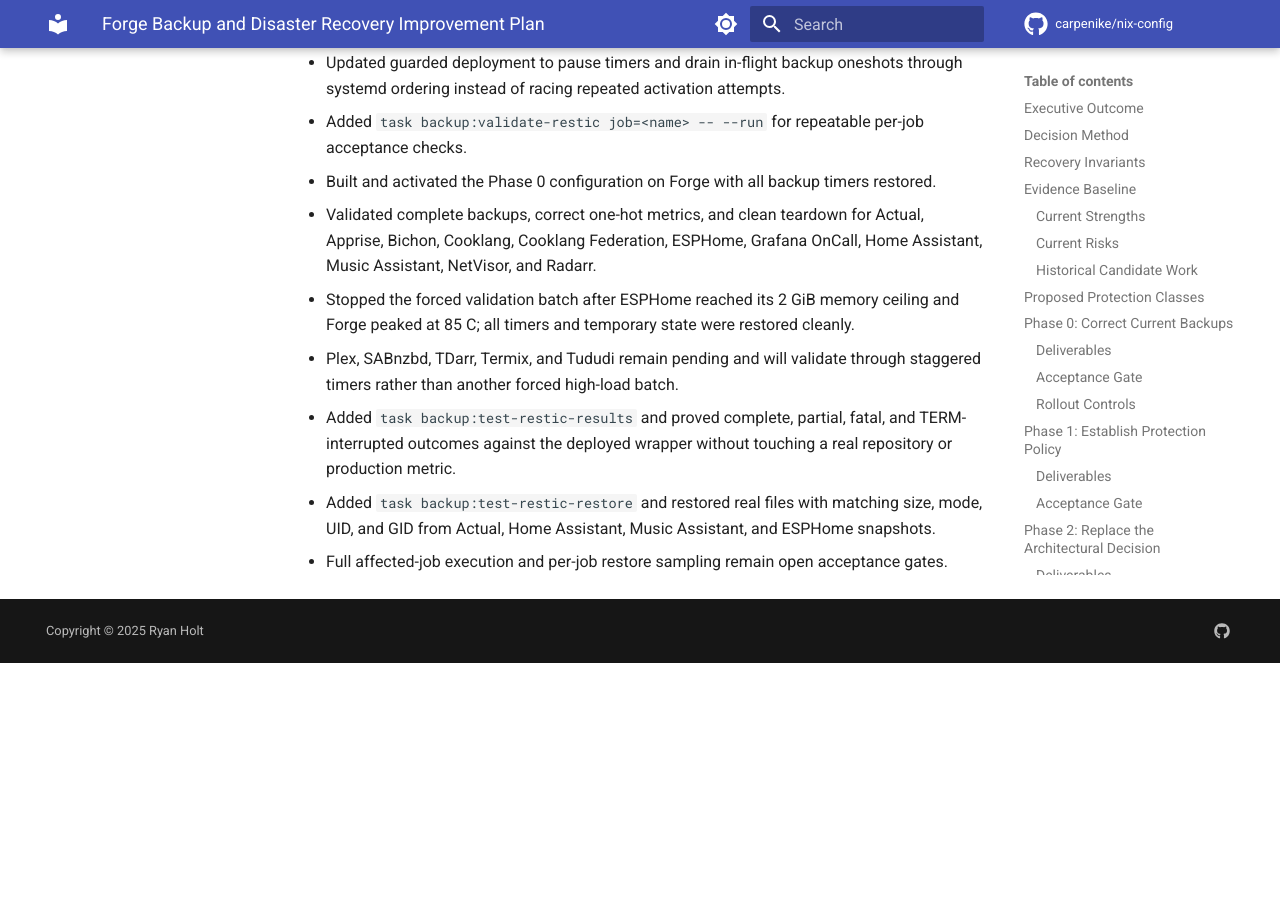
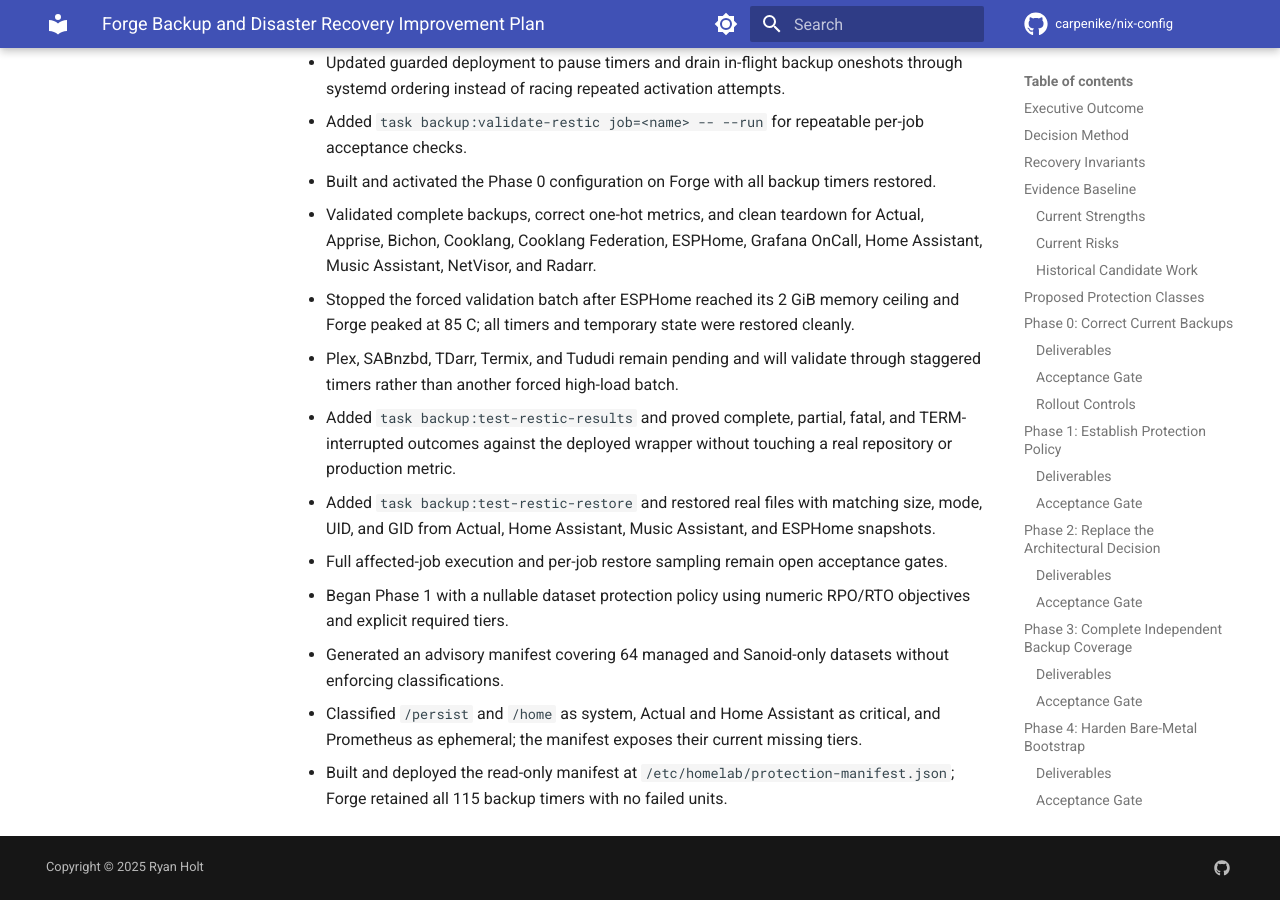
Before and after one commit to carpenike/nix-config, an MkDocs documentation site: the page built from docs/analysis/forge-backup-recovery-improvement-plan.md, in a window 1280 px wide and 900 px high, scrolled down 12556 px. Built offline with MkDocs 1.6.1 and Material for MkDocs 9.7.7, drawn with Linux system fonts in a browser that asks for light colours; comment, search, counter and statistics services are not loaded; before the commit the page ends 13219 px from its top, so only the background shows below that; some of the changed text lies outside the part shown.

Commit message:
feat(backup): add dataset protection manifest

```diff
--- a/docs/analysis/forge-backup-recovery-improvement-plan.md
+++ b/docs/analysis/forge-backup-recovery-improvement-plan.md
@@ -386,3 +386,7 @@
 - Added `task backup:test-restic-results` and proved complete, partial, fatal, and TERM-interrupted outcomes against the deployed wrapper without touching a real repository or production metric.
 - Added `task backup:test-restic-restore` and restored real files with matching size, mode, UID, and GID from Actual, Home Assistant, Music Assistant, and ESPHome snapshots.
 - Full affected-job execution and per-job restore sampling remain open acceptance gates.
+- Began Phase 1 with a nullable dataset protection policy using numeric RPO/RTO objectives and explicit required tiers.
+- Generated an advisory manifest covering 64 managed and Sanoid-only datasets without enforcing classifications.
+- Classified `/persist` and `/home` as system, Actual and Home Assistant as critical, and Prometheus as ephemeral; the manifest exposes their current missing tiers.
+- Built and deployed the read-only manifest at `/etc/homelab/protection-manifest.json`; Forge retained all 115 backup timers with no failed units.
```
Also changed, not shown: other parts of docs/analysis/forge-backup-recovery-improvement-plan.md (+3 -3 lines), 10 other files.
